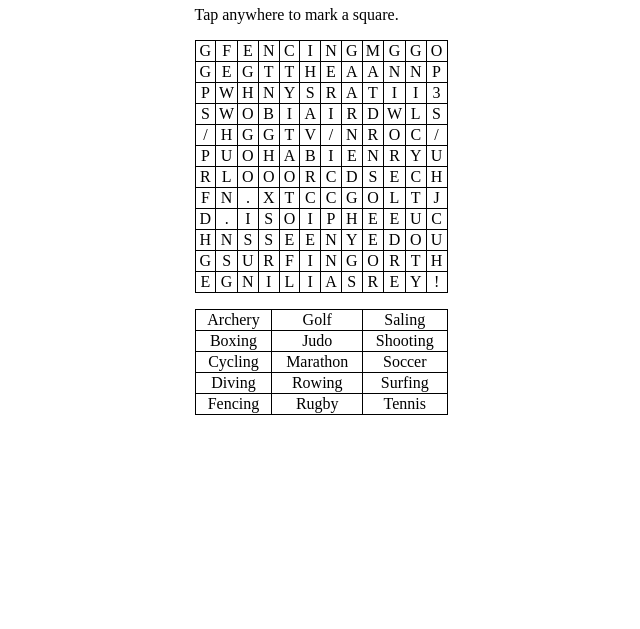
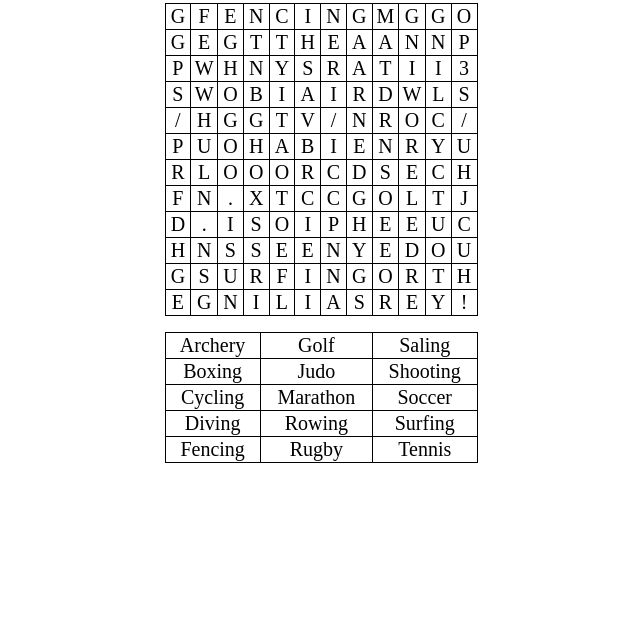
Before and after one commit to cogit18/SoJo24-Word-Search, a plain HTML site: page content.html in a window 1280 px wide. Shown: the part 171-800 px from the top of the page, without its empty margins (319-959 px from the left). Drawn offline with Linux system fonts and the light colour scheme.

Commit message:
Update content.html

```diff
--- a/content.html
+++ b/content.html
@@ -32,7 +32,7 @@
         }
 
         .content {
-            max-width: 253px;
+            max-width: 313px;
             margin: auto;
 
         table {
@@ -42,9 +42,10 @@
         td {
             cursor: pointer;
             border: 1px solid black;
-            width: 20px;
-            height: 20px;
+            width: 25px;
+            height: 25px;
             text-align: center;
+            font-size: 20px;
         }
 
         td.wl {
```
